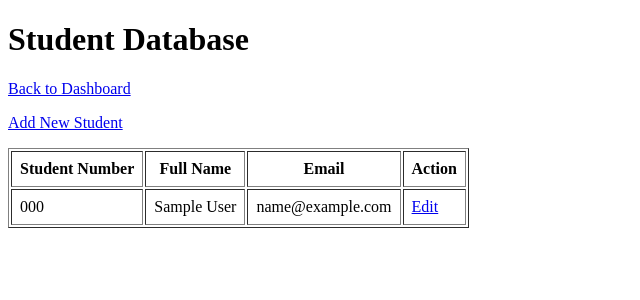
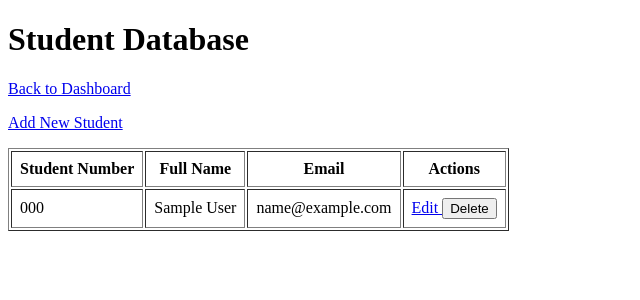
Before and after one commit to LinusPitargue/rollcall-attendance-system, a Flask app: page /students in a window 1280 px wide. Shown: the top 300 px of the page, without its empty margins (0-640 px from the left). Run offline with Flask 3, Linux system fonts and the light colour scheme; tables that the repository leaves empty hold one stand-in row (values such as "Sample post").

Commit message:
Add student deletion feature

```diff
--- a/app.py
+++ b/app.py
@@ -141,6 +141,21 @@ def edit_student(student_id):
     )
 
 
+@app.route("/students/<int:student_id>/delete", methods=["POST"])
+def delete_student(student_id):
+    connection = get_connection()
+
+    connection.execute(
+        "DELETE FROM students WHERE id = ?",
+        (student_id,),
+    )
+
+    connection.commit()
+    connection.close()
+
+    return redirect("/students")
+
+
 if __name__ == "__main__":
     initialize_database()
     app.run(debug=True)
--- a/templates/students.html
+++ b/templates/students.html
@@ -22,7 +22,7 @@
           <th>Student Number</th>
           <th>Full Name</th>
           <th>Email</th>
-          <th>Action</th>
+          <th>Actions</th>
         </tr>
       </thead>
 
@@ -34,6 +34,17 @@
           <td>{{ student["email"] or "No email" }}</td>
           <td>
             <a href="/students/{{ student['id'] }}/edit"> Edit </a>
+
+            <form
+              method="post"
+              action="/students/{{ student['id'] }}/delete"
+              style="display: inline"
+              onsubmit="
+                return confirm('Are you sure you want to delete this student?');
+              "
+            >
+              <button type="submit">Delete</button>
+            </form>
           </td>
         </tr>
         {% else %}
```
